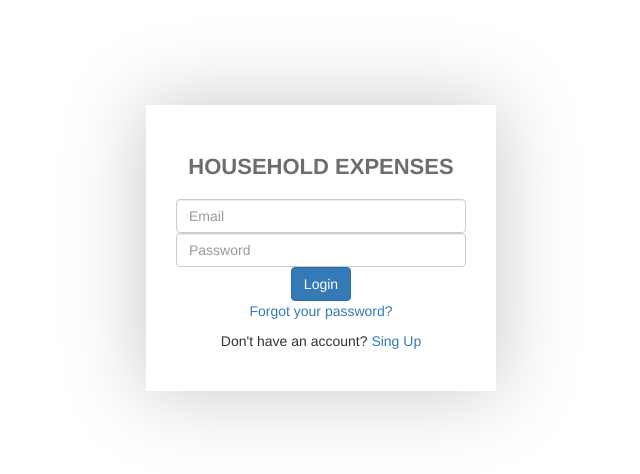
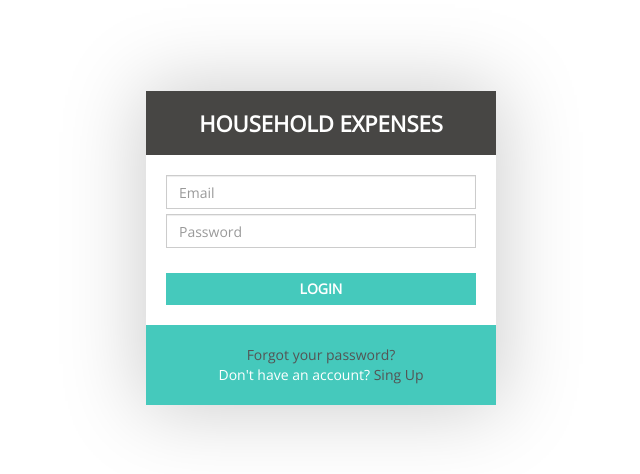
Before and after one commit to wolanskiadrian/household_expenses, a website: page public/index.html at #/login in a window 1280 px wide. Shown: the part 152-626 px from the top of the page, without its empty margins (319-959 px from the left). Drawn offline with nearby package versions, Linux system fonts and the light colour scheme; some packages are replaced by stand-ins of ours.

Commit message:
[F] - login screen styling

```diff
--- a/public/app/components/login/login-style.scss
+++ b/public/app/components/login/login-style.scss
@@ -23,20 +23,69 @@
 
   .form-wrapper {
     width: 350px;
+
+    .login_form_header{
+      background: #474644;
+      color: #fff;
+      padding: 20px;
+
+      h2{
+        text-transform: uppercase;
+        font-size: 22px;
+        text-align: center;
+        font-weight: 700;
+        margin: 0;
+      }
+    }
+
+    .login_form_bottom{
+      background: #45c9bc;
+      padding: 20px;
+      color: #fff;
+      text-align: center;
+
+      p{
+        margin: 0;
+      }
+
+      a{
+        color: #545454;
+      }
+
+      .a {
+        color: #545454;
+        cursor: pointer;
+
+        &:hover {
+          text-decoration: underline;
+        }
+      }
+    }
+
+    .login_form_content{
+      padding: 20px;
+
+      .form-control{
+        border-radius: 0;
+        margin-bottom: 5px;
+      }
+
+      .btn {
+        width: 100%;
+        background: #45c9bc;
+        text-transform: uppercase;
+        margin-top: 20px;
+        border: 0;
+        border-radius: 0;
+        font-weight: bold;
+      }
+    }
+
     background: #fff;
-    padding: 30px;
 
     -webkit-box-shadow: 0px 0px 76px 4px rgba(204,204,204,1);
     -moz-box-shadow: 0px 0px 76px 4px rgba(204,204,204,1);
     box-shadow: 0px 0px 76px 4px rgba(204,204,204,1);
 
-    h2{
-      text-transform: uppercase;
-      font-size: 22px;
-      text-align: center;
-      font-weight: 700;
-      color: #6d6d6d;
-      margin-bottom: 20px;
-    }
   }
 }
--- a/public/app/components/login/login-view.html
+++ b/public/app/components/login/login-view.html
@@ -1,21 +1,23 @@
 <div class="login">
     <div class="login_background"></div>
     <div class="form-wrapper">
+        <div class="login_form_header">
             <h2>Household Expenses</h2>
-
-        <div ng-if="vm.errorMessage" class="alert alert-danger">{{vm.errorMessage}}</div>
-
+        </div>
+        <div class="login_form_content">
             <form ng-submit="vm.login()">
                 <input type="email" class="form-control" placeholder="Email" ng-model="vm.username" required>
 
                 <input type="password" class="form-control" placeholder="Password" ng-model="vm.password" required>
 
-            <input type="submit" class="btn btn-primary" value="Login" style="margin: auto; display: block;"/>
+                <input type="submit" class="btn btn-primary" value="Login"/>
             </form>
+        </div>
+        <div class="login_form_bottom">
+            <p><a ng-href="/#/forgot">Forgot your password?</a></p>
+            <p>Don't have an account? <span ng-click="vm.register()" class="a">Sing Up</span></p>
+        </div>
 
-        <div style="text-align: center">
-            <p><a ng-href="/#/forgot">Forgot your password?</a></p>
-            <p>Don't have an account? <span ng-click="vm.register()" style="cursor: pointer; color: #337ab7">Sing Up</span></p>
+        <div ng-if="vm.errorMessage" class="alert alert-danger">{{vm.errorMessage}}</div>
     </div>
 </div>
-</div>
--- a/public/assets/css/core.scss
+++ b/public/assets/css/core.scss
@@ -10,7 +10,7 @@
 //@import url("public/app/theme/[name].scss");
 
 body{
-  font-family: Helvetica, Arial, sans-serif;
+  font-family: "Open Sans", sans-serif;
 }
 
 body, html {
--- a/public/index.html
+++ b/public/index.html
@@ -4,6 +4,7 @@
     <title>Household Expenses</title>
     <link rel="stylesheet" href="https://maxcdn.bootstrapcdn.com/bootstrap/3.3.7/css/bootstrap.min.css" integrity="sha384-BVYiiSIFeK1dGmJRAkycuHAHRg32OmUcww7on3RYdg4Va+PmSTsz/K68vbdEjh4u" crossorigin="anonymous">
     <link href="assets/css/core.css" rel="stylesheet" />
+    <link href="https://fonts.googleapis.com/css?family=Open+Sans" rel="stylesheet">
     <!--<base href="/">-->
 </head>
 <body>
```
Also changed, not shown: public/assets/css/core.css. Lines whose indentation alone changed are shown as unchanged.
